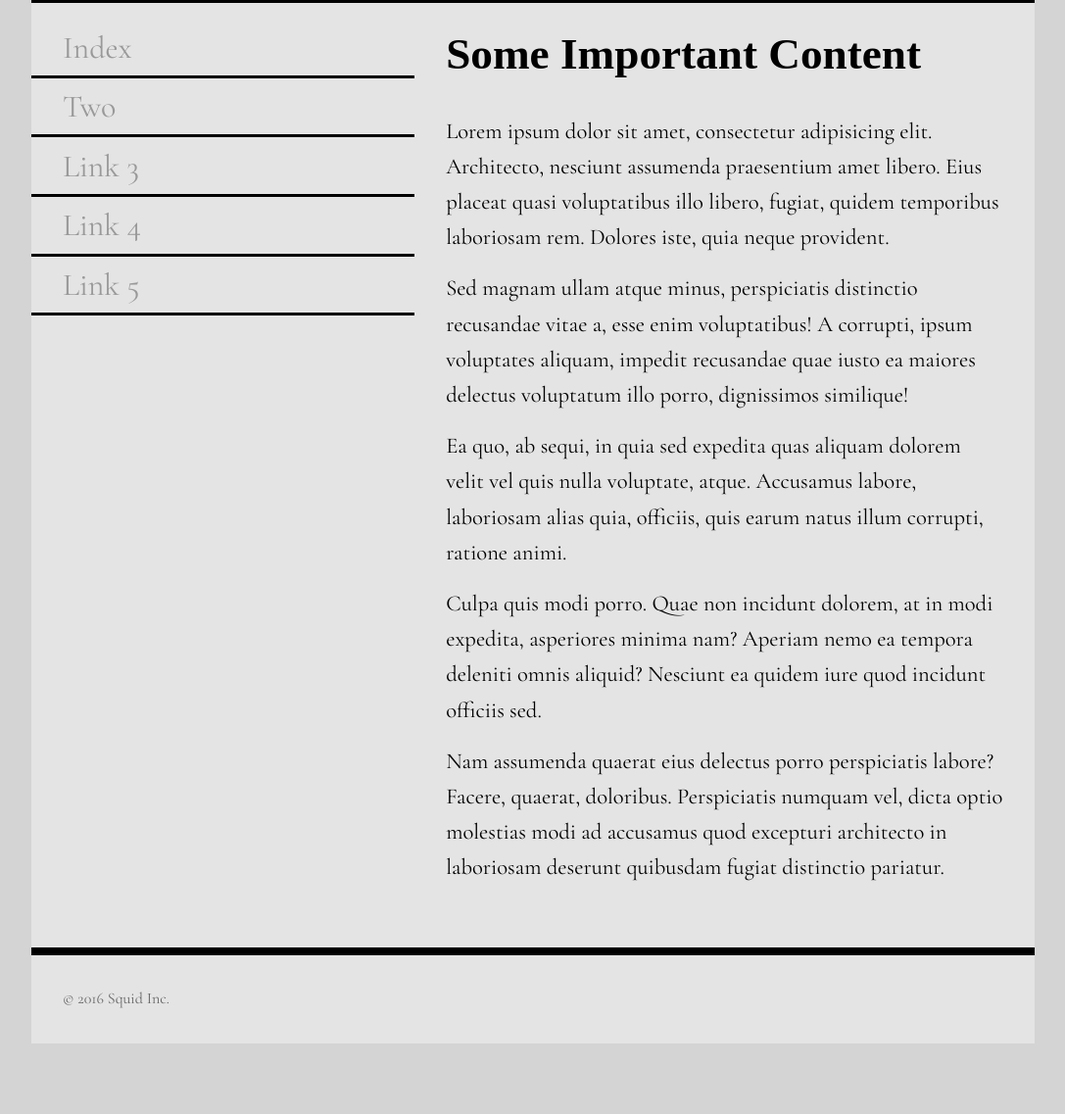
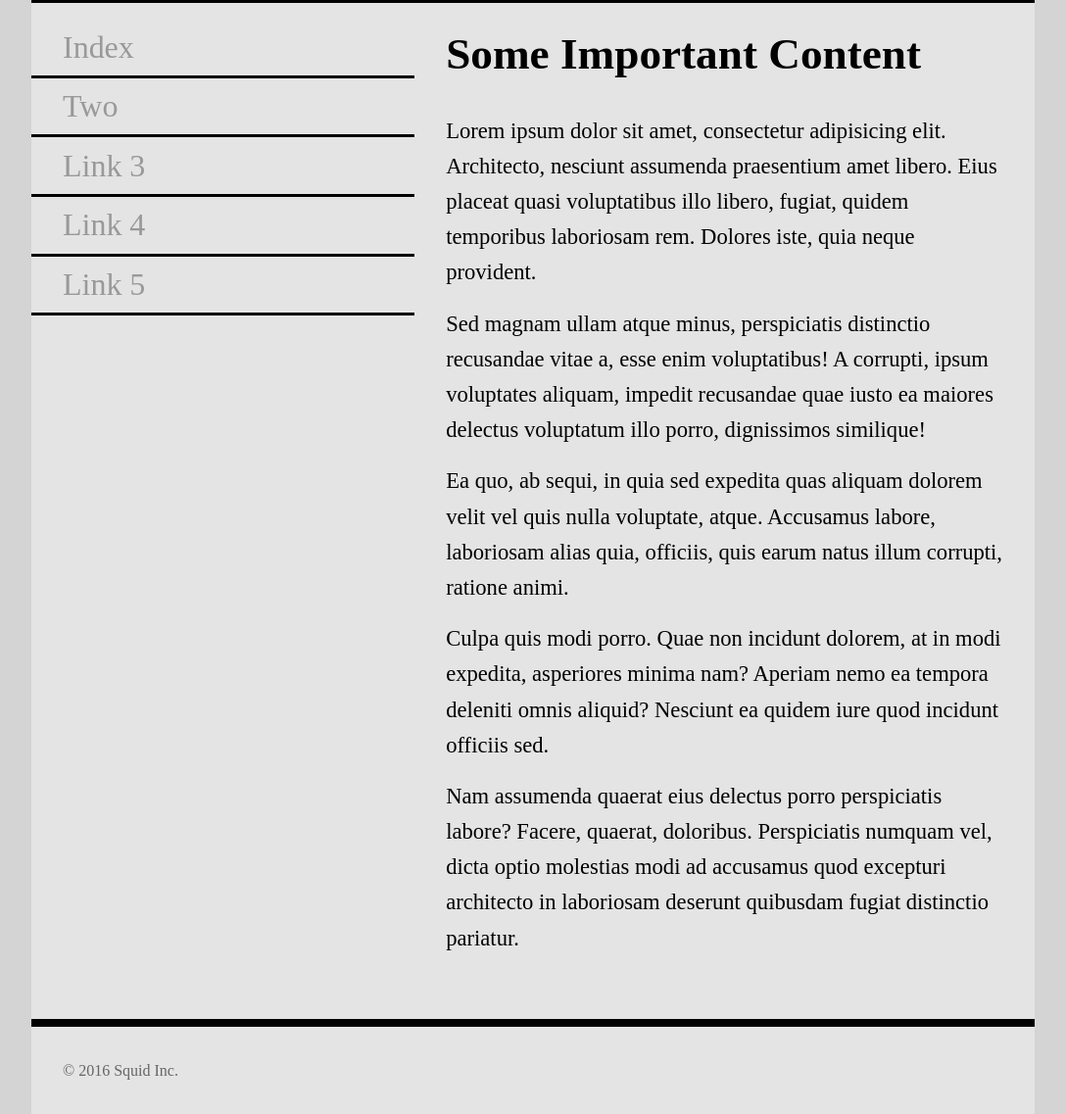
Before and after one commit to spri0034/fonts, a plain HTML site: page index.html in a window 1280 px wide. Shown: the part 147-1284 px from the top of the page at 98% size, without its empty margins (96-1183 px from the left). Before the commit the page ends 1212 px from the top, so only its background shows below. Drawn offline with nearby package versions, Linux system fonts and the light colour scheme.

Commit message:
added fonts and fall back fonts

```diff
--- a/one.css
+++ b/one.css
@@ -1,5 +1,5 @@
-@import url('https://fonts.googleapis.com/css?family=Open+Sans');
-@import url('https://fonts.googleapis.com/css?family=Cormorant+Garamond');
+@import url('https://fonts.googleapis.com/css?family=Open+Sans|Cormorant+Garamond');
+
 /*On one page use a Sans-Serif font for the headings and the Serif font for the body text.*/
 *{
     padding: 0;
@@ -15,12 +15,12 @@ html,body{
     background-color: #d4d4d4;
 }
 h1{
-    font-family: font-family: 'Open Sans', sans-serif;
+    font-family: font-family: 'Open Sans', Arial, sans-serif;
     font-size: 3.998rem;
     padding:1rem 2rem;
 }
 h2{
-    font-family: font-family: 'Open Sans', sans-serif;
+    font-family: font-family: 'Open Sans', Arial, sans-serif;
     font-size: 2.827rem;
     padding:1rem 2rem;
 }
@@ -32,7 +32,7 @@ nav li{
     list-style-type: none;
 }
 nav li>a{
-    font-family: "Cormorant Garamond", serif;
+    font-family: "Cormorant Garamond", "Times New Roman" serif;
     display: block;
     text-decoration: none;
     border-bottom: 0.2rem solid black;
@@ -44,7 +44,7 @@ nav li>a:active{
     color: #222;
 }
 p{
-    font-family: "Cormorant Garamond", serif;
+    font-family: "Cormorant Garamond", "Times New Roman" serif;
     font-size: 1.414rem;
     padding:0.5rem 2rem;
 }
@@ -70,7 +70,7 @@ main{
     width: 61.8%;
 }
 footer{
-    font-family: "Cormorant Garamond", serif;
+    font-family: "Cormorant Garamond", "Times New Roman" serif;
     clear:both;
     width: 100%;
     border-top: 0.5rem solid black;
--- a/two.css
+++ b/two.css
@@ -1,4 +1,6 @@
-@import url('https://fonts.googleapis.com/css?family=Philosopher|Trirong|Taviraj');
+@import url('https://fonts.googleapis.com/css?family=Philosopher|Trirong');
+
+</style>
 *{
     padding: 0;
     margin: 0;
@@ -13,12 +15,12 @@ html,body{
     background-color: #d4d4d4;
 }
 h1{
-    font-family: font-family: 'Taviraj', serif;
+    font-family: 'Trirong', "Times New Roman" serif;
     font-size: 3.998rem;
     padding:1rem 2rem;
 }
 h2{
-    font-family: font-family: 'Cinzel', serif;
+    font-family: 'Trirong', "Times New Roman", serif;
     font-size: 2.827rem;
     padding:1rem 2rem;
 }
```
